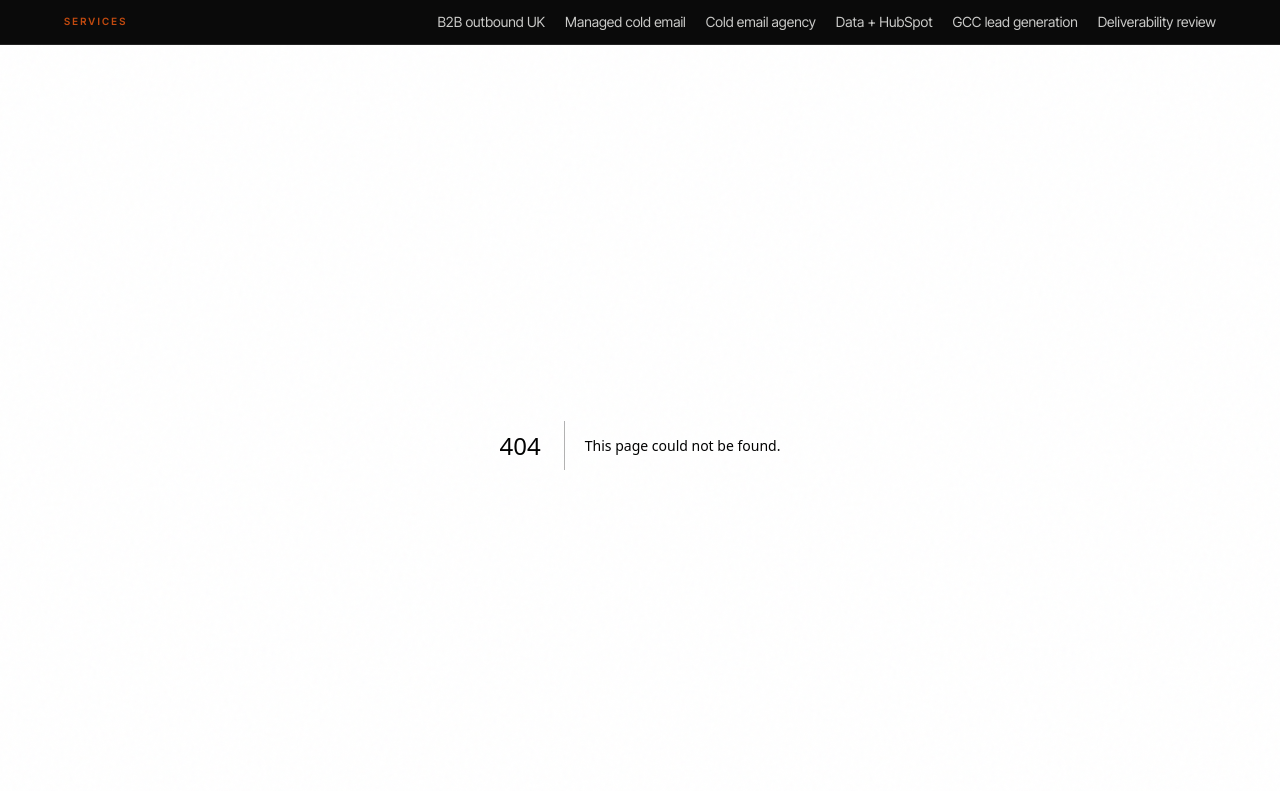
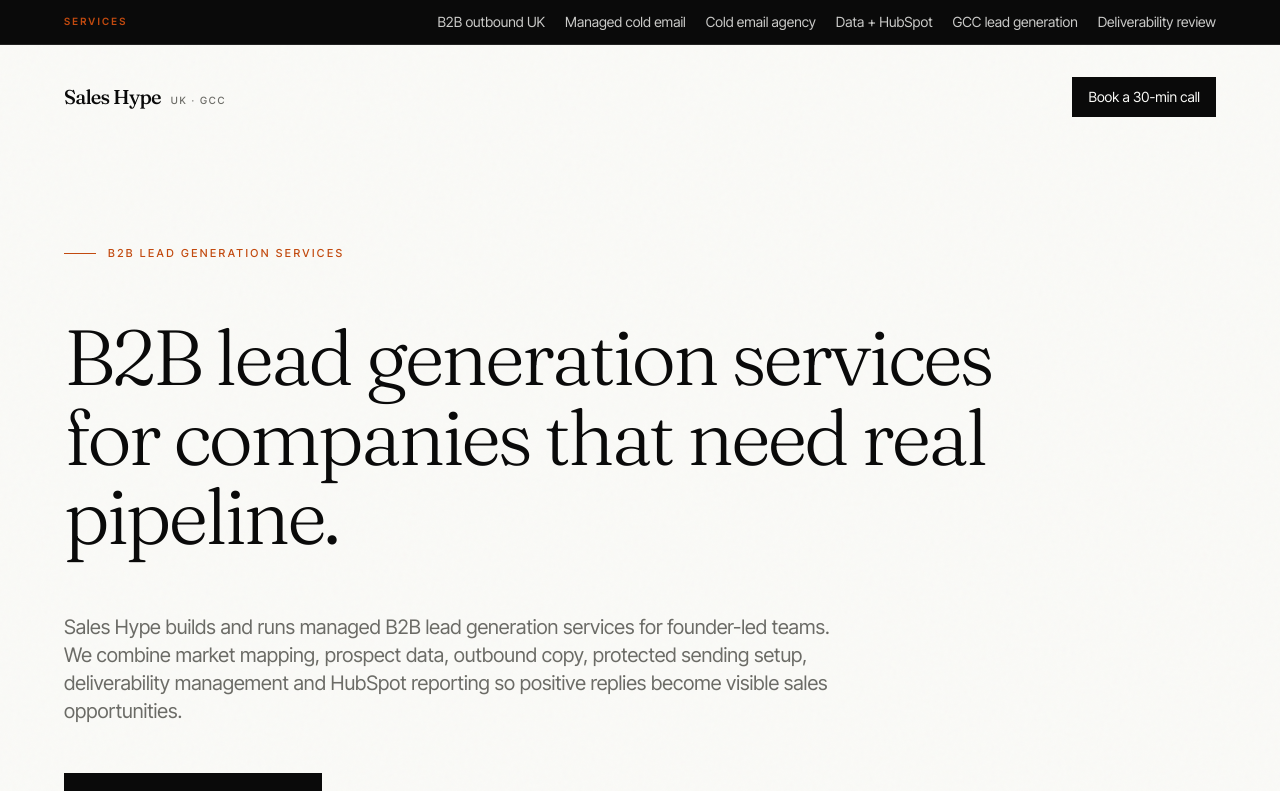
Before and after one commit to tareq-arch/saleshype-site, a Next.js app: page /b2b-lead-generation-services in a window 1280 px wide. Before the commit this address had no page. Shown: the top 791 px of the page. Built offline with nearby package versions, Linux system fonts and the light colour scheme.

Commit message:
Add B2B lead generation services page

```diff
--- /dev/null
+++ b/app/b2b-lead-generation-services/page.tsx
@@ -0,0 +1,31 @@
+import type { Metadata } from "next";
+import { SeoLandingPage } from "../seo-page-template";
+
+export const metadata: Metadata = {
+  title: "B2B Lead Generation Services UK",
+  description: "B2B lead generation services for UK companies that need managed outbound, clean prospect data, cold email sequences, HubSpot routing and weekly pipeline reporting.",
+  alternates: { canonical: "/b2b-lead-generation-services" },
+};
+
+export default function Page() {
+  return (
+    <SeoLandingPage
+      eyebrow="B2B lead generation services"
+      title="B2B lead generation services for companies that need real pipeline."
+      description="Sales Hype builds and runs managed B2B lead generation services for founder-led teams. We combine market mapping, prospect data, outbound copy, protected sending setup, deliverability management and HubSpot reporting so positive replies become visible sales opportunities."
+      primaryKeyword="B2B lead generation services"
+      supportingKeywords={["b2b lead generation", "lead generation agency", "b2b lead generation agency", "lead generation services UK"]}
+      sections={[
+        { title: "A service, not a lead list", body: "A spreadsheet of contacts is not pipeline. Sales Hype builds the operating layer around outbound: who to target, what to say, how to protect deliverability, where replies go and how the commercial team follows up." },
+        { title: "Built for founder-led B2B", body: "The offer is designed for companies with clear buyers and meaningful deal values: professional services, recruitment, hospitality supply, project management, specialist consulting and other B2B services." },
+        { title: "Weekly visibility", body: "You see reply quality, meetings, pipeline movement and deliverability health every week. The work is measured by useful conversations, not vanity activity." },
+      ]}
+      bullets={["Ideal customer profile and market mapping", "Prospect data built around decision-makers", "Cold email sequences written in a direct operator voice", "Protected sending and deliverability management", "Interested replies routed into HubSpot", "Weekly reporting on replies, meetings and pipeline"]}
+      faqs={[
+        { question: "What are B2B lead generation services?", answer: "B2B lead generation services help companies identify target accounts, reach decision-makers and turn interested responses into sales conversations. Sales Hype focuses on managed outbound rather than generic marketing activity." },
+        { question: "Who is Sales Hype best for?", answer: "Sales Hype is best for B2B services with clear decision-makers, founder-led or director-led teams, and average deal values that justify a managed outbound motion." },
+        { question: "How much does Sales Hype cost?", answer: "Sales Hype is GBP 1,800 per month with a three-month minimum and no setup fee." },
+      ]}
+    />
+  );
+}
```
